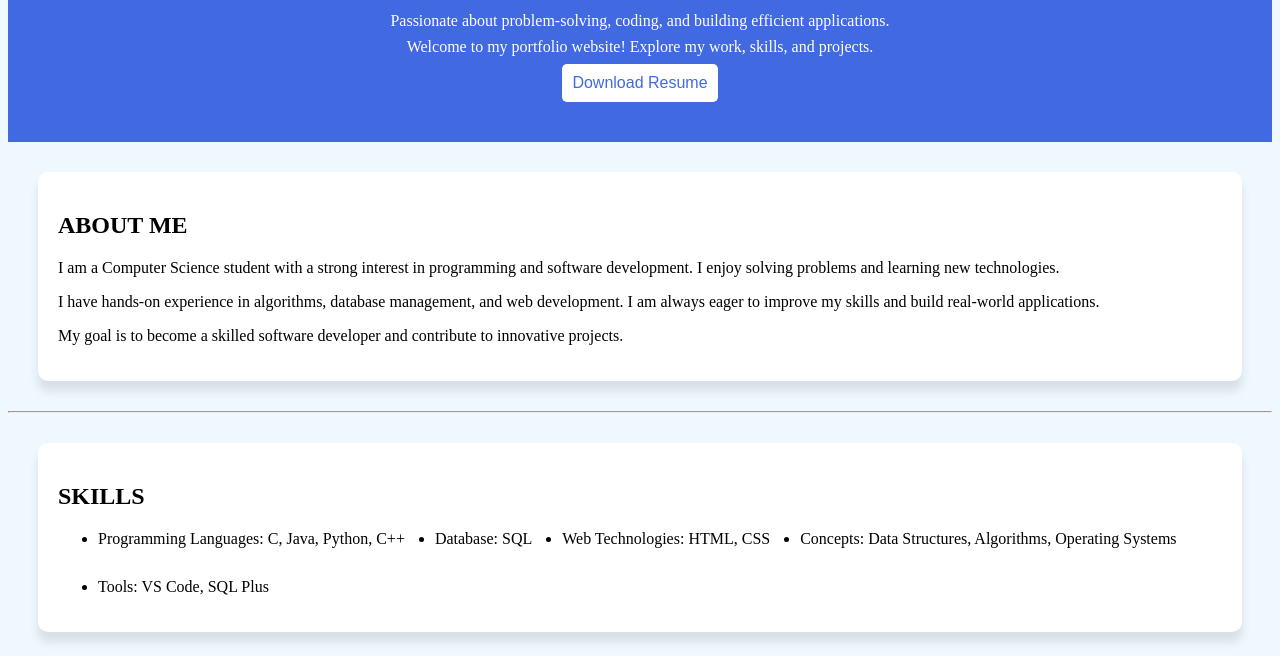
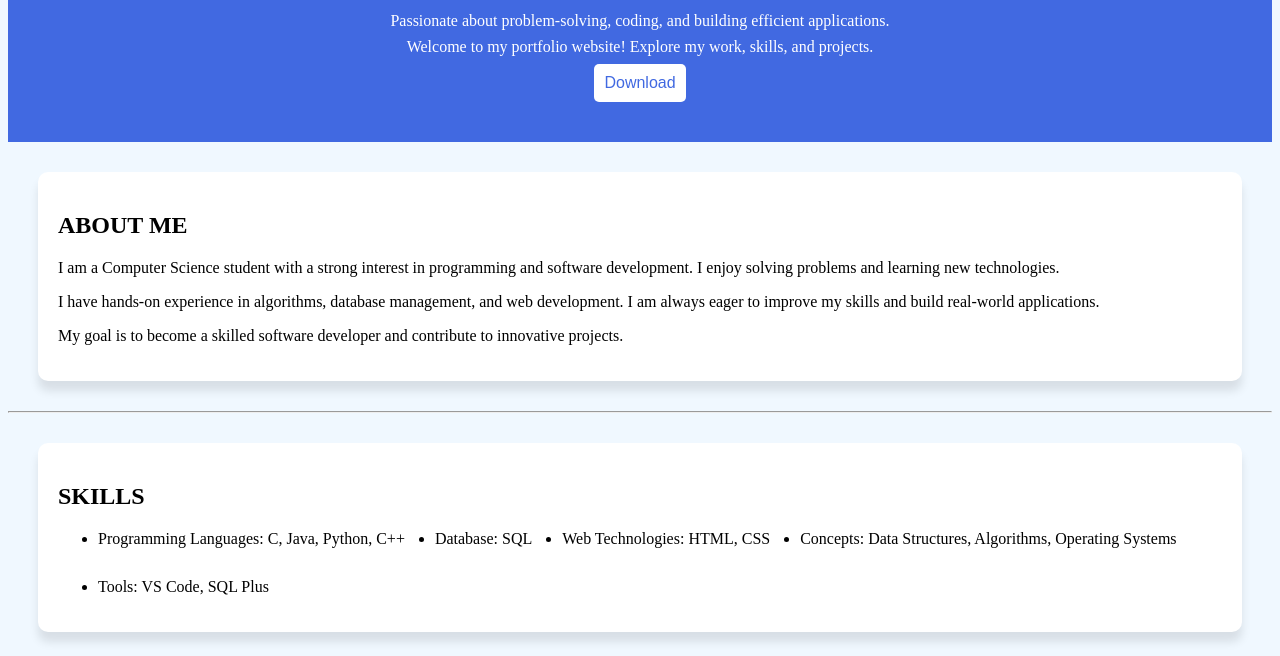
Before and after one commit to Adlin2201/Daily-Learning, a plain HTML site: page Portfolio/index.html in a window 1280 px wide. Shown: the part 144-800 px from the top of the page. Drawn offline with Linux system fonts and the light colour scheme.

Commit message:
Change button text from 'Download Resume' to 'Download'

```diff
--- a/Portfolio/index.html
+++ b/Portfolio/index.html
@@ -12,7 +12,7 @@
             <h2>Computer Science Student | TCE</h2>
             <p>Passionate about problem-solving, coding, and building efficient applications.</p>
             <p>Welcome to my portfolio website! Explore my work, skills, and projects.</p>
-            <button type="button">Download Resume</button>
+            <button type="button">Download</button>
         </header>
         <main>
         <section id="about">
```
